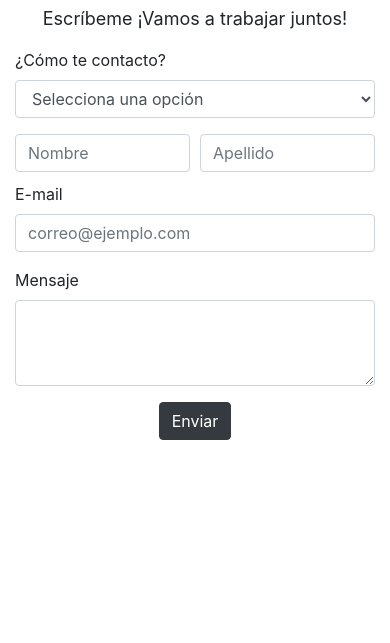
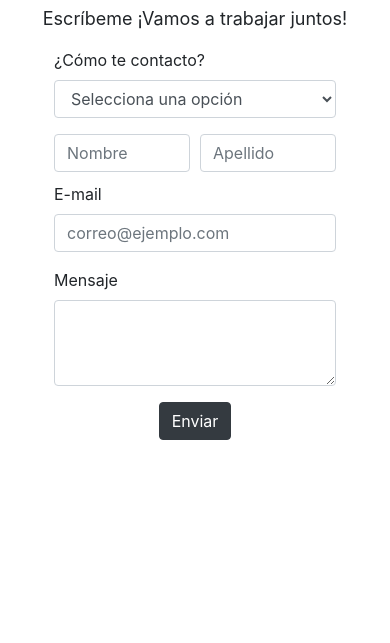
Before and after one commit to davidcaslu/bootstrap_completo, a plain HTML site: page pages/contacto.html in a window 390 px wide. Shown: the part 137-780 px from the top of the page. Drawn offline with nearby package versions, Linux system fonts and the light colour scheme.

Commit message:
se añade media al formulario de contacto

```diff
--- a/estilos.css
+++ b/estilos.css
@@ -88,3 +88,17 @@ h1 {
 .header_color {
     background-color: #123CBD;
 }
+
+.main_contacto{
+    width: 40%;
+    margin-left: auto;
+    margin-right: auto;
+
+}
+
+@media screen and (max-width:1000px) {
+
+    .main_contacto{
+        width: 80%;
+    }
+}
--- a/pages/contacto.html
+++ b/pages/contacto.html
@@ -44,7 +44,8 @@
     </nav>
     </header>
 
-    <main>
+    <main class="main_contacto">
+        <div>
             <h1>Contacto</h1>
             <p class="p_contacto">Escríbeme ¡Vamos a trabajar juntos!</p>
             <div class="container-sm">
@@ -85,7 +86,7 @@
             <div class="d-flex justify-content-center">
                     <button type="button" class="btn btn-dark">Enviar</button>
             </div>
-
+        </div>
 
     </main>
 
```
Lines whose indentation alone changed are shown as unchanged.
